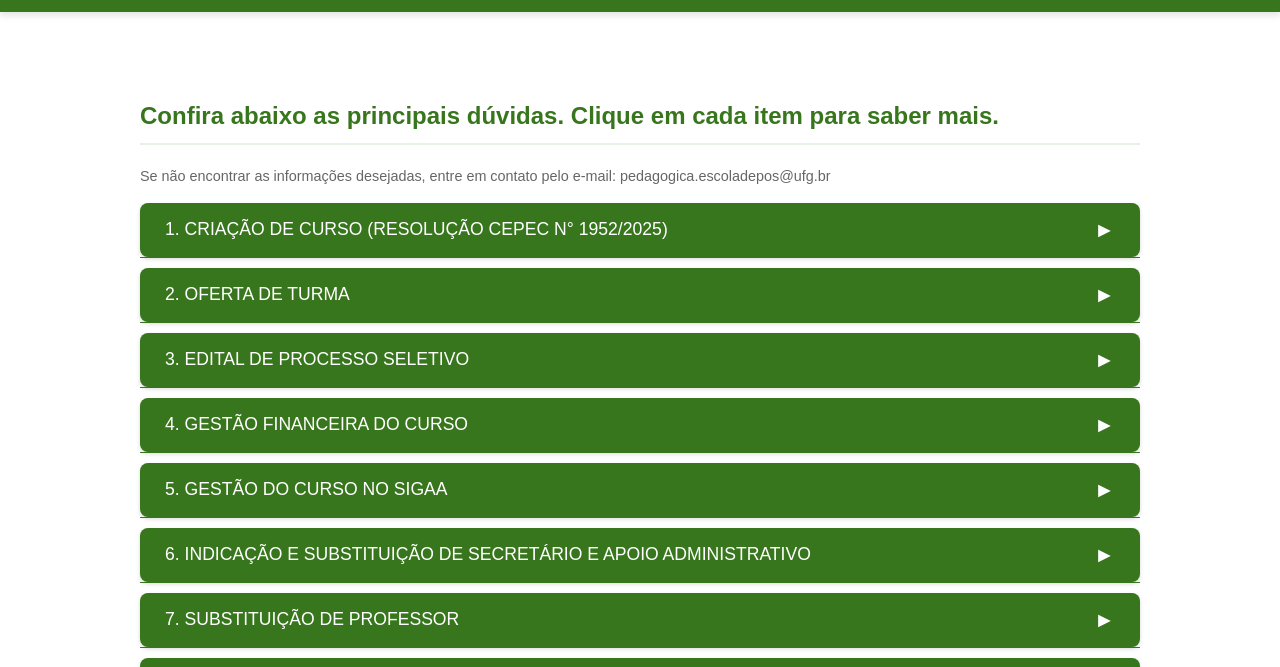
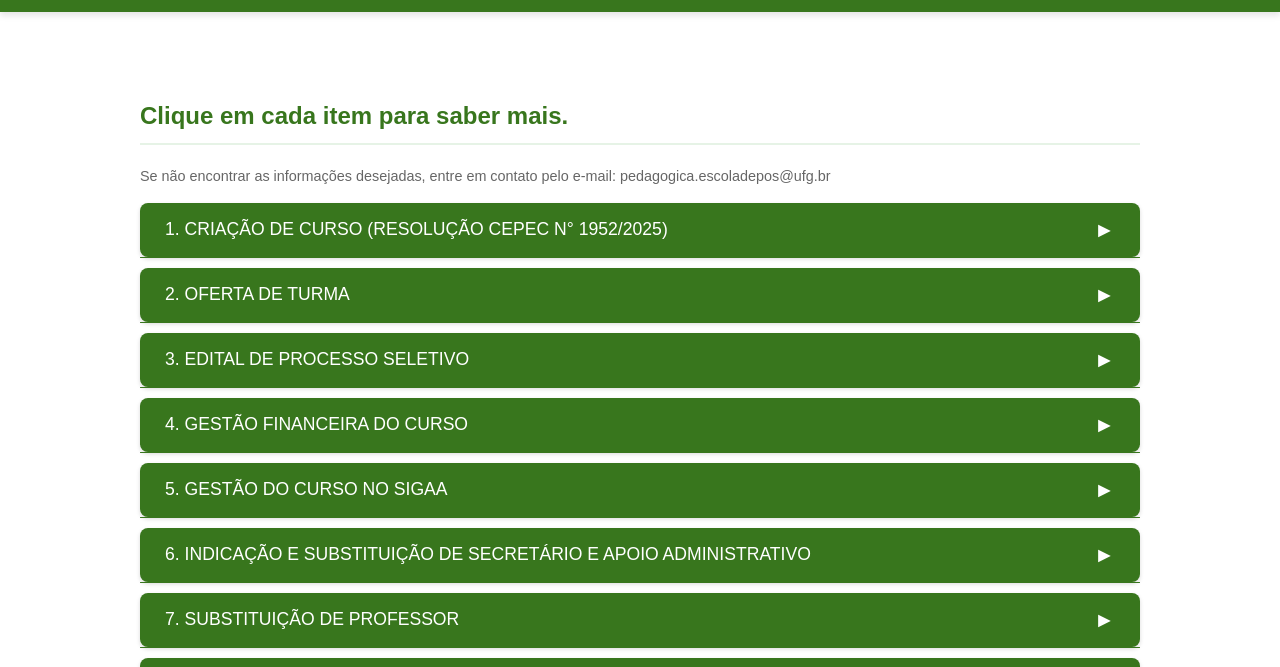
Before and after one commit to vitorsal/tutor-lato, a plain HTML site: page index.html in a window 1280 px wide. Shown: the part 64-731 px from the top of the page. Drawn offline with Linux system fonts and the light colour scheme.

Commit message:
Update index.html

```diff
--- a/index.html
+++ b/index.html
@@ -202,7 +202,7 @@
 
     <div class="container">
 
-        <h2>Confira abaixo as principais dúvidas. Clique em cada item para saber mais.</h2>
+        <h2>Clique em cada item para saber mais.</h2>
         <p class="p-info">Se não encontrar as informações desejadas, entre em contato pelo e-mail: pedagogica.escoladepos@ufg.br </p>
 
         <button class="tutorial-header">
```
